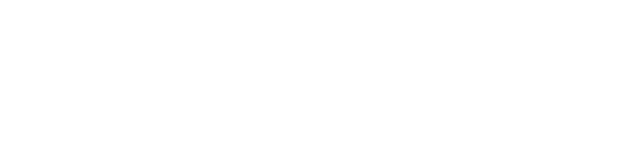
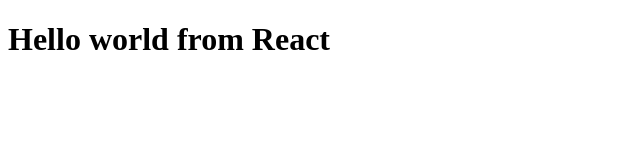
Before and after one commit to vimaladarshan/react-app, a plain HTML site: page index.html in a window 1280 px wide. Shown: the whole page, without its empty margins (0-640 px from the left). Drawn offline with nearby package versions, Linux system fonts and the light colour scheme.

Commit message:
react program

```diff
--- a/index.html
+++ b/index.html
@@ -16,5 +16,10 @@
       crossorigin
       src="https://unpkg.com/react-dom@18/umd/react-dom.development.js"
     ></script>
+    <script>
+      const heading = React.createElement("h1", {}, "Hello world from React");
+      const root = ReactDOM.createRoot(document.getElementById("root"));
+      root.render(heading);
+    </script>
   </body>
 </html>
```
